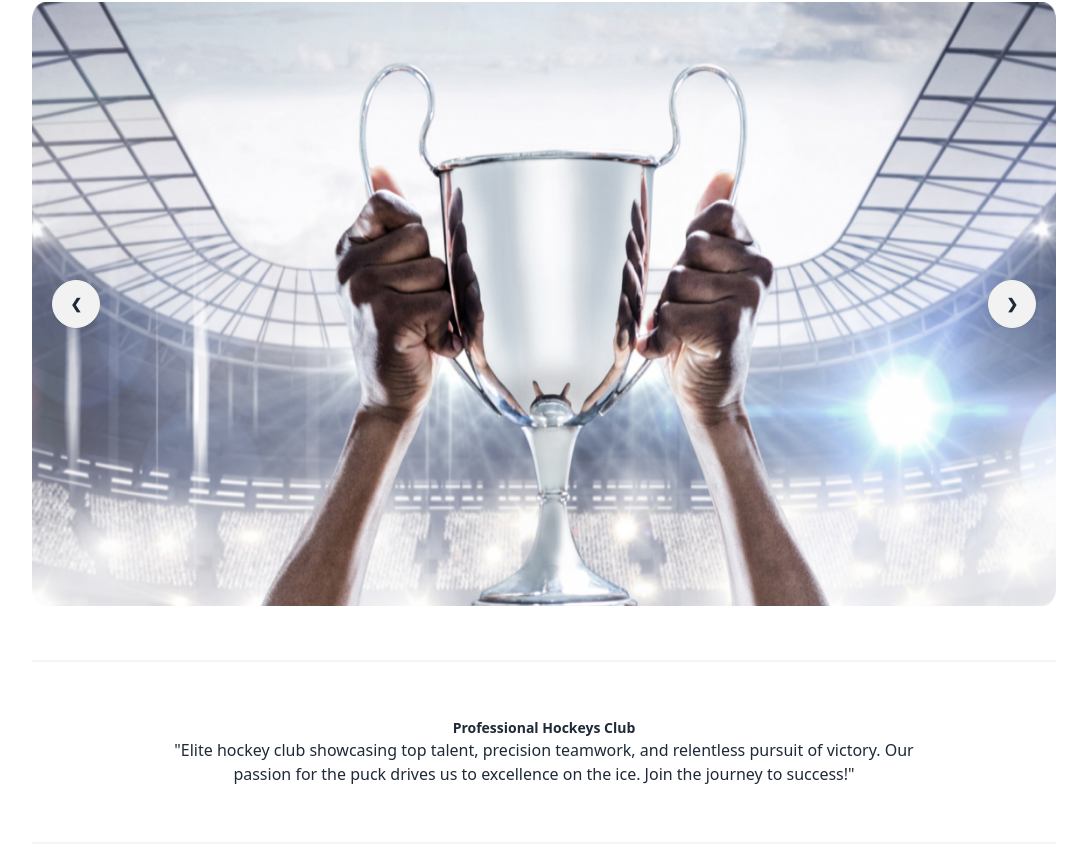
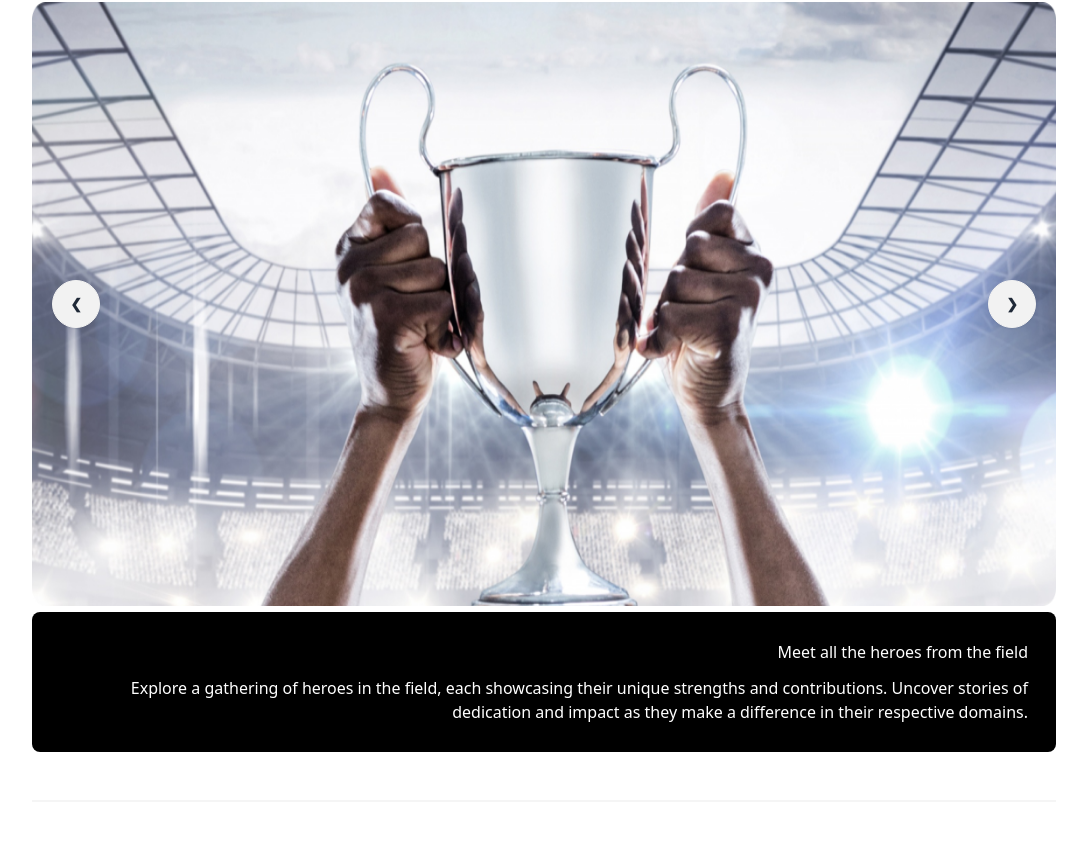
Before and after one commit to MithuAhammad/Hockey, a plain HTML site: page index.html in a window 1280 px wide. Shown: the part 66-921 px from the top of the page, without its empty margins (96-1183 px from the left). Drawn offline with nearby package versions, Linux system fonts and the light colour scheme.

Commit message:
add bonas item

```diff
--- a/index.html
+++ b/index.html
@@ -75,6 +75,11 @@
                 </div>
 
             </div>
+        </div>
+
+        <div class="text-end bg-black text-white p-7 rounded-lg">
+            <h1 class="">Meet all the heroes from the field</h1>
+            <p class="pt-3">Explore a gathering of heroes in the field, each showcasing their unique strengths and contributions. Uncover stories of dedication and impact as they make a difference in their respective domains.</p>
         </div>
     </header>
     <main class="md:px-32 px-5">
@@ -726,7 +731,7 @@
                     <textarea class="textarea textarea-bordered min-h-64 bg-[#13131808]" placeholder="Write your message"></textarea>
 
                   </label>
-                  <button class="col-span-2 bg-red-500 rounded-lg text-white mx-2 ">Send Message</button>
+                  <button class=" col-span-2 bg-red-500 rounded-lg text-white mx-2 py-3 ">Send Message</button>
 
             </div>
 
```
